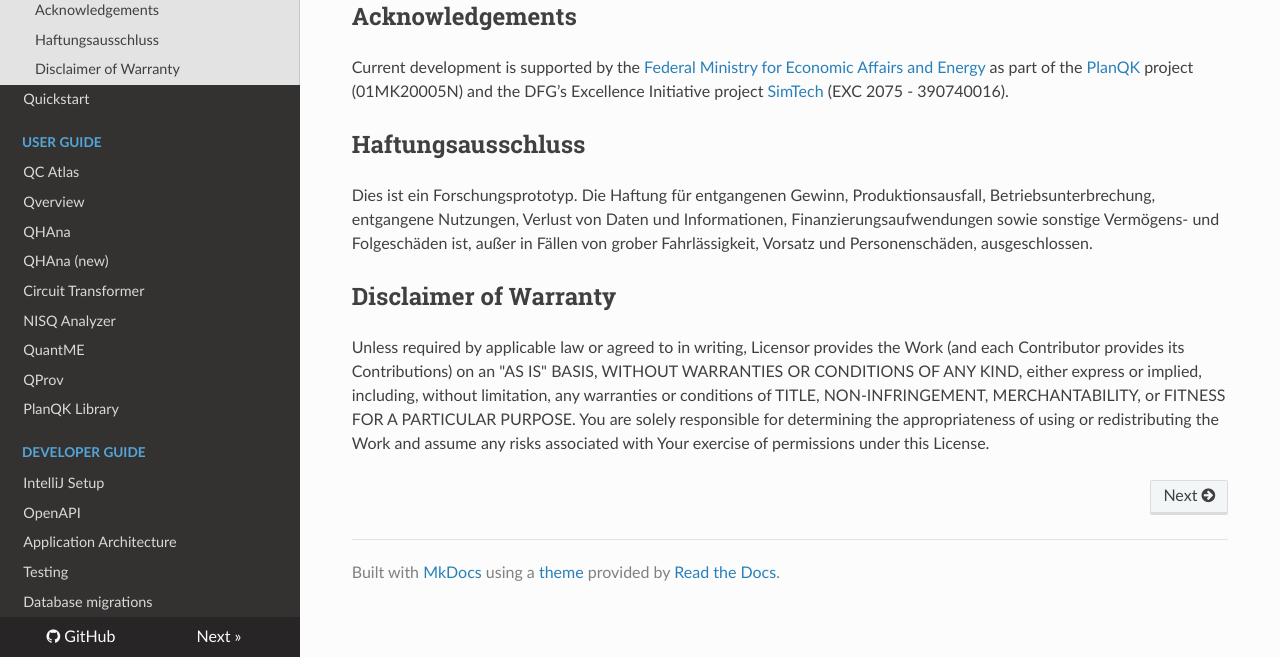
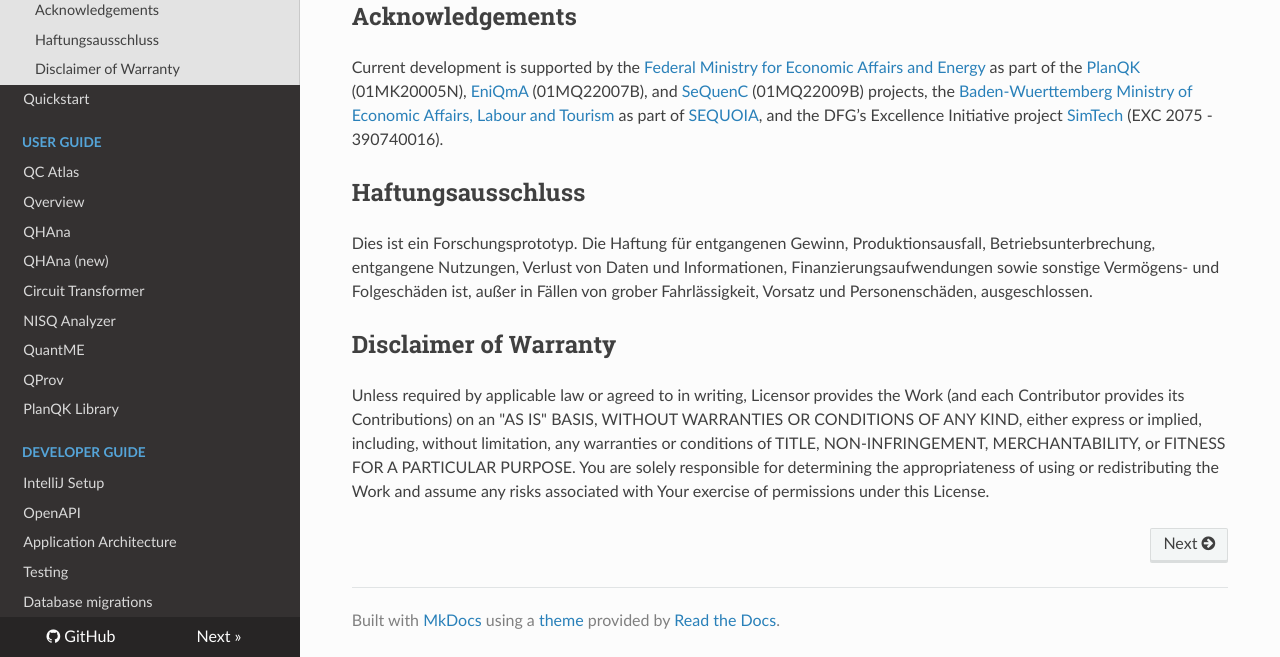
Before and after one commit to UST-QuAntiL/quantil-docs, an MkDocs documentation site: the page built from docs/index.md, in a window 1280 px wide and 900 px high, scrolled down 3100 px, cut to the strip 243-900 px from the top of the window. Built offline with MkDocs 1.6.1, drawn with Linux system fonts in a browser that asks for light colours; nearby versions of some CDN libraries.

Commit message:
update project references (#44)

```diff
--- a/docs/index.md
+++ b/docs/index.md
@@ -71,7 +71,7 @@ The following diagram illustrates the currently integrated components of the QC
 ## Acknowledgements
 
 Current development is supported by the [Federal Ministry for Economic Affairs and Energy] as part of the [PlanQK]
-project (01MK20005N) and the DFG’s Excellence Initiative project [SimTech] (EXC 2075 - 390740016).
+ (01MK20005N), [EniQmA] (01MQ22007B), and [SeQuenC] (01MQ22009B) projects, the [Baden-Wuerttemberg Ministry of Economic Affairs, Labour and Tourism] as part of [SEQUOIA], and the DFG’s Excellence Initiative project [SimTech] (EXC 2075 - 390740016).
 
 ## Haftungsausschluss
 
@@ -91,3 +91,7 @@ associated with Your exercise of permissions under this License.
   [Federal Ministry for Economic Affairs and Energy]: http://www.bmwi.de/EN
   [PlanQK]: https://planqk.de
   [SimTech]: https://www.simtech.uni-stuttgart.de/
+  [SEQUOIA]: https://websites.fraunhofer.de/sequoia/
+  [Baden-Wuerttemberg Ministry of Economic Affairs, Labour and Tourism]: https://wm.baden-wuerttemberg.de/de/startseite
+  [EniQmA]: https://www.eniqma-quantum.de/
+  [SeQuenC]: https://sequenc.de/
```
